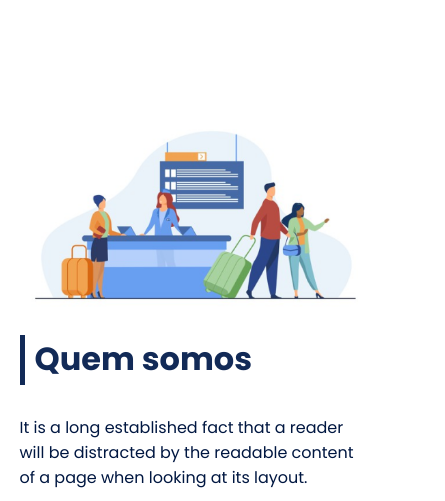
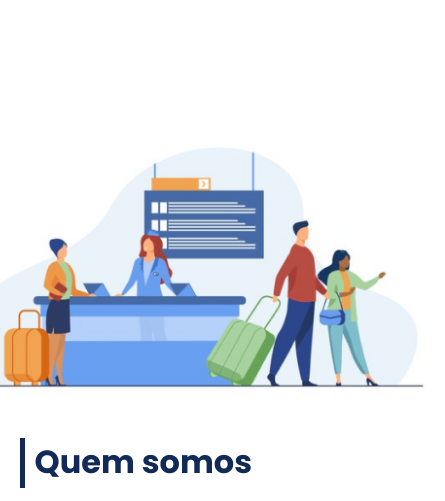
Before and after one commit to julianapedroso/bootcamp-DIO-ReactJS, a plain HTML site: page Projeto Flexbox/index.html in a window 390 px wide. Shown: the part 599-1100 px from the top of the page, 445 px wide, since content can reach past the window. Drawn offline with Linux system fonts and the light colour scheme.

Commit message:
:bug: fix: responsive image size

```diff
--- a/Projeto Flexbox/style.css
+++ b/Projeto Flexbox/style.css
@@ -133,17 +133,14 @@ div img {
 }
 
 #about-us img {
-  min-width: 320px;
+  min-width: 500px;
+  width: 100%;
   margin: auto;
 }
 
 #about-us .wrapper {
   padding-left: 60px;
   color: var(--dark-primary-color);
-}
-
-#about-us img {
-  min-width: 320px;
 }
 
 .services-container {
@@ -405,4 +402,8 @@ div img {
   #plans h2 {
     font-size: 1.5rem;
   }
+
+  #about-us img {
+    min-width: 320px;
+  }
 }
```
Also changed, not shown: Projeto Briefing UX-UI/index.html (added, +15 -0 lines), Projeto Briefing UX-UI/style.css (added).
